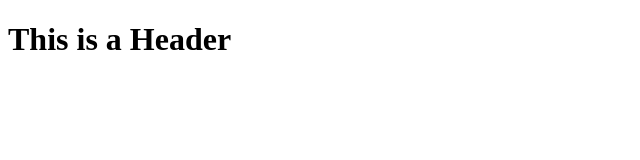
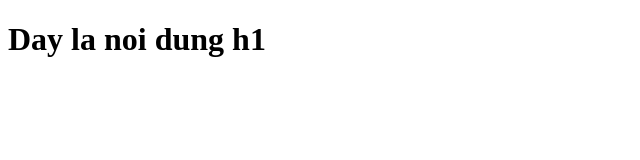
Before and after one commit to nancyHa17/git-test, a plain HTML site: page index.html in a window 1280 px wide. Shown: the whole page, without its empty margins (0-640 px from the left). Drawn offline with Linux system fonts and the light colour scheme.

Commit message:
chinh sua h1

```diff
--- a/index.html
+++ b/index.html
@@ -7,6 +7,6 @@
     <title>Document</title>
 </head>
 <body>
-    <h1>This is a Header</h1>
+    <h1>Day la noi dung h1</h1>
 </body>
 </html>
```
